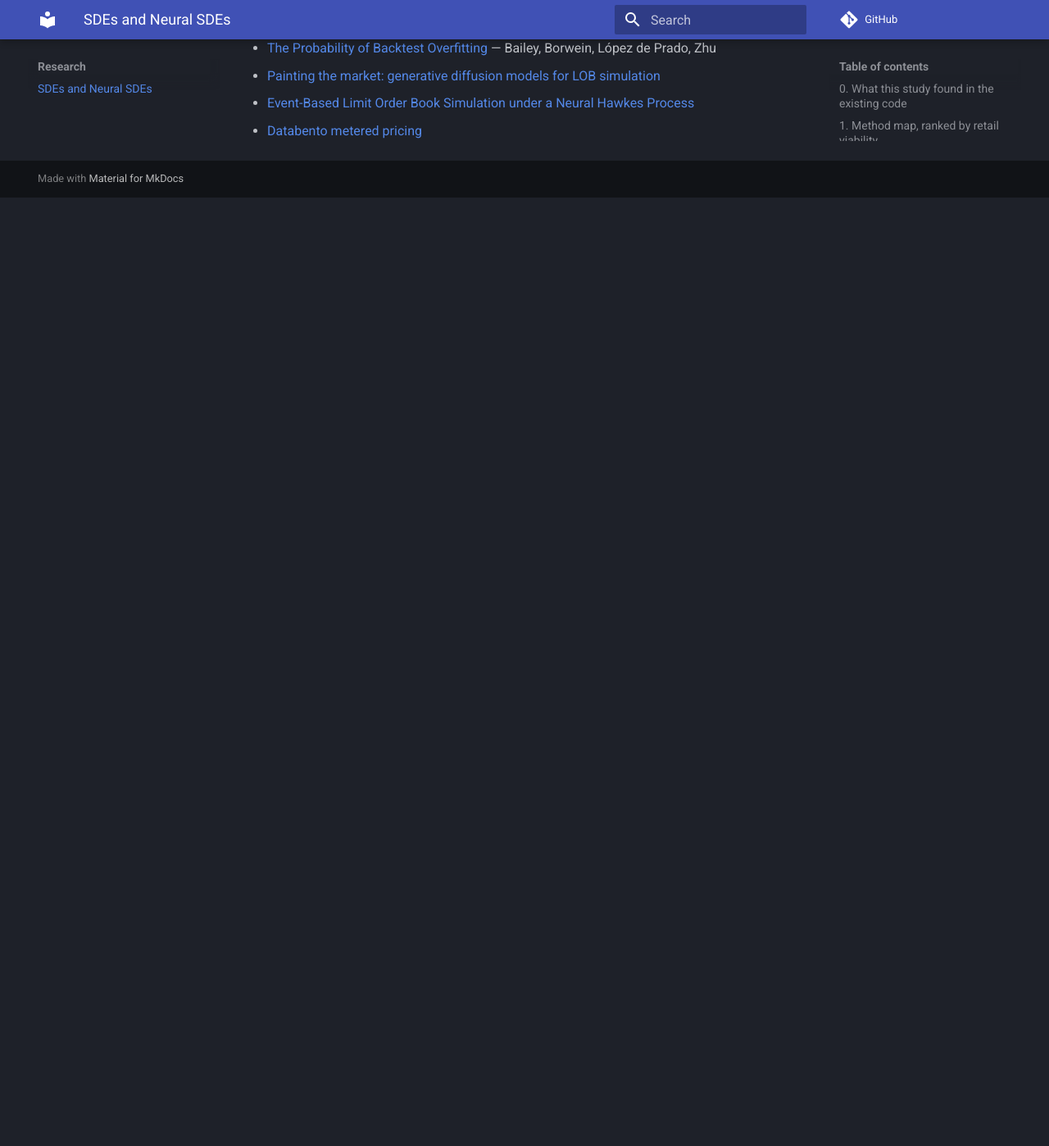
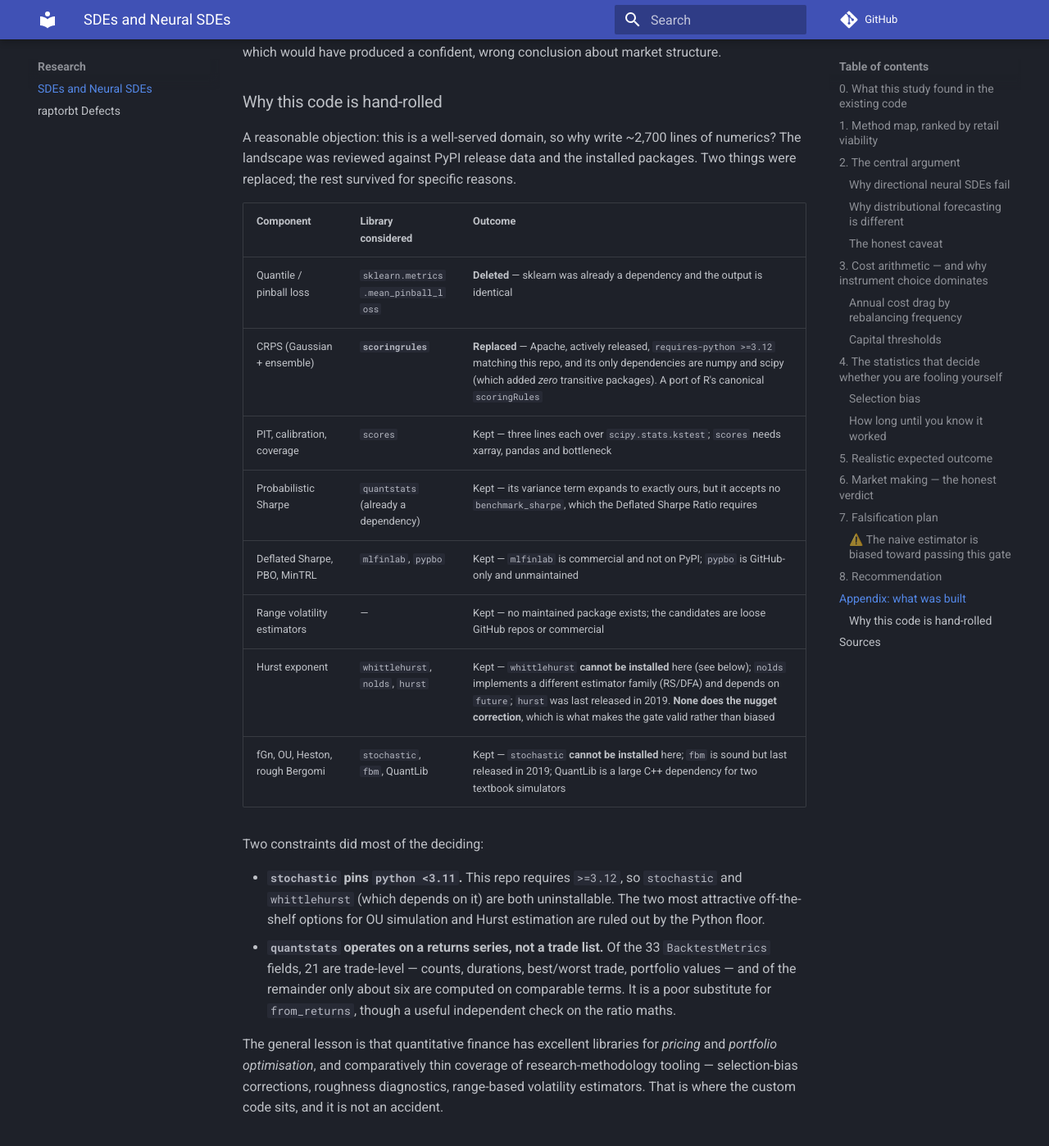
Before and after one commit to jstammers/snippy-scales, an MkDocs documentation site: the page built from docs/research/sde_market_dynamics.md, in a window 1280 px wide and 1400 px high, scrolled down 11730 px. Shown: the whole window at 82% size. Built offline with MkDocs 1.6.1 and Material for MkDocs 9.7.7, drawn with Linux system fonts in a browser that asks for light colours; comment, search, counter and statistics services are not loaded; before the commit the page ends 11971 px from its top, so only the background shows below that; some of the changed text lies outside the part shown.

Commit message:
refactor: adopt scoringrules and sklearn, upgrade raptorbt to 0.8.0
Reviewed the ~2,770 lines of custom numerics added over the previous sessions
against the maintained library landscape, using PyPI release data rather than
recollection. Two genuine duplications, and one much larger finding.

pinball_loss is deleted: sklearn.metrics.mean_pinball_loss is already a
dependency and produces identical output. Its tests move to sklearn and keep
their assertions, since the property is what the sizing work depends on.

CRPS becomes a thin wrapper over scoringrules - Apache, actively released,
requires-python >=3.12 matching this repo, and its only dependencies are numpy
and scipy, so it added zero transitive packages. The existing tests were the
specification and pass unchanged: CRPS reducing to MAE at zero spread, being
minimised at the true parameters, and the ensemble estimator converging to the
analytic Gaussian form.

The rest is kept, for reasons now recorded in the memo. The decisive constraints
are that `stochastic` pins python <3.11 - so it and whittlehurst cannot be
installed here at all - and that quantstats operates on a returns series while
21 of the 33 BacktestMetrics fields are trade-level.

Separately, the project was pinned to raptorbt>=0.3.2 while 0.8.0 had shipped.
Both previously reported raptorbt defects are fixed upstream: the 4-7x
multi-leg Sharpe inflation is gone, and periods_per_year now works. Bumped the
floor, threaded periods_per_year through make_config, and rewrote the two
canary tests to assert the corrected behaviour - 32 of 33 metrics now agree
exactly between engines.

The upgrade also exposed a real robustness gap here: from_raptorbt used
float(getattr(m, name, default)), which defaults only on absence and passes
None straight through. 0.8.0 returns profit_factor=None when there are no
losing trades, which crashed three tests. Added _num/_int helpers covering
absent, None and non-finite.

Two narrower raptorbt defects remain open and are written up with verified
reproductions in docs/research/raptorbt_defects.md: calmar_ratio ignores
periods_per_year (identical at 252, 365 and 1000), and the basket path still
zeroes exposure_pct, omega_ratio and max_drawdown_duration. Both are
regression-guarded. Also corrects the upstream link, which pointed at the
wrong repository.

Co-Authored-By: Claude Opus 5 <noreply@anthropic.com>
Claude-Session: https://claude.ai/code/session_01Gv6EduWCfaDWbQc8xkHqdb

```diff
--- a/docs/research/sde_market_dynamics.md
+++ b/docs/research/sde_market_dynamics.md
@@ -19,26 +19,37 @@ decides whether your backtest means anything). Both are quantified below.
 
 ## 0. What this study found in the existing code
 
-Before any of the analysis below, three defects in the current stack had to be fixed, because
-they made the question unanswerable. Two of them were inflating reported performance by
-roughly an order of magnitude.
+Before any of the analysis below, several defects in the stack had to be fixed, because they made
+the question unanswerable. Two of them were inflating reported performance by roughly an order
+of magnitude.
 
-| Finding | Effect | Status |
+| Finding | Effect | Resolution |
 |---|---|---|
-| `SignFlipInterpreter` reads only the **sign** of a position | All vol-scaled sizing silently discarded; `TrendFollowing`'s vol-scalar had zero effect on any result | Fixed — `TargetPositionEngine` |
-| raptorbt annualises with **365**, not 252 | Sharpe overstated by √(365/252) ≈ **1.20×** | Fixed — `periods_per_year`, divergence pinned by test |
-| raptorbt's **multi-leg path** (used by every evaluation fold) | Sharpe **4–7× higher** than its own single-instrument path on *identical* equity curves; `exposure_pct`, `omega_ratio` and trade-return fields silently zero | Fixed — documented, pinned by test |
+| `SignFlipInterpreter` reads only the **sign** of a position | All vol-scaled sizing silently discarded; `TrendFollowing`'s vol-scalar had zero effect on any result | Fixed here — `TargetPositionEngine` |
+| raptorbt annualised with **365**, not 252 | Sharpe overstated by √(365/252) ≈ **1.20×** | Fixed upstream in 0.8.0; `make_config` now passes `periods_per_year` explicitly |
+| raptorbt's **multi-leg path** (used by every evaluation fold) | Sharpe **4–7× higher** than its own single-instrument path on *identical* equity curves | Fixed upstream in 0.8.0; regression-guarded |
+| `from_raptorbt` cast `None` metrics with `float()` | Crashed on any run with no losing trades, where 0.8.0 returns `profit_factor=None` | Fixed here — `_num`/`_int` helpers |
 
-The combined effect, measured end-to-end on a **random walk with negligible drift**:
+**The project was pinned to `raptorbt>=0.3.2` while 0.8.0 had already shipped.** Both raptorbt
+defects were fixed upstream; the floor is now `>=0.8.0`, and 32 of the 33 metrics agree exactly
+between the two engines.
+
+The combined effect of the two annualisation defects, measured end-to-end on a **random walk with
+negligible drift**, is the reason this mattered:
 
 | Engine | Best sweep Sharpe | Deflated Sharpe | Verdict it implies |
 |---|---|---|---|
-| raptorbt (previous default) | **10.72** | 1.000 | "certain skill" |
+| raptorbt 0.3.2 (the old pin) | **10.72** | 1.000 | "certain skill" |
 | `TargetPositionEngine` | **0.42** | 0.606 | "probably nothing" |
 
 Equity curves and total returns were never affected — only the risk-adjusted ratios. But those
-ratios are exactly what a research programme steers by. **Any Sharpe recorded in this repo
-before this change should be treated as unusable.**
+ratios are exactly what a research programme steers by. **Any Sharpe recorded in this repo before
+the 0.8.0 upgrade should be treated as unusable.**
+
+Two narrower raptorbt defects remain open in 0.8.0 and are written up with reproductions in
+[`raptorbt_defects.md`](raptorbt_defects.md): `calmar_ratio` ignores `periods_per_year` (still
+hard-wired to 365, a ~1.46× overstatement on daily bars), and the basket path still returns zero
+for `exposure_pct`, `omega_ratio` and `max_drawdown_duration`. Both are regression-guarded here.
 
 ---
 
@@ -398,6 +409,38 @@ caught two real defects during development — an inverted bipower scaling const
 Gaussian noise read as 59% jumps, and the variogram lag bias described in Step 1 — either of
 which would have produced a confident, wrong conclusion about market structure.
 
+### Why this code is hand-rolled
+
+A reasonable objection: this is a well-served domain, so why write ~2,700 lines of numerics? The
+landscape was reviewed against PyPI release data and the installed packages. Two things were
+replaced; the rest survived for specific reasons.
+
+| Component | Library considered | Outcome |
+|---|---|---|
+| Quantile / pinball loss | `sklearn.metrics.mean_pinball_loss` | **Deleted** — sklearn was already a dependency and the output is identical |
+| CRPS (Gaussian + ensemble) | **`scoringrules`** | **Replaced** — Apache, actively released, `requires-python >=3.12` matching this repo, and its only dependencies are numpy and scipy (which added *zero* transitive packages). A port of R's canonical `scoringRules` |
+| PIT, calibration, coverage | `scores` | Kept — three lines each over `scipy.stats.kstest`; `scores` needs xarray, pandas and bottleneck |
+| Probabilistic Sharpe | `quantstats` (already a dependency) | Kept — its variance term expands to exactly ours, but it accepts no `benchmark_sharpe`, which the Deflated Sharpe Ratio requires |
+| Deflated Sharpe, PBO, MinTRL | `mlfinlab`, `pypbo` | Kept — `mlfinlab` is commercial and not on PyPI; `pypbo` is GitHub-only and unmaintained |
+| Range volatility estimators | — | Kept — no maintained package exists; the candidates are loose GitHub repos or commercial |
+| Hurst exponent | `whittlehurst`, `nolds`, `hurst` | Kept — `whittlehurst` **cannot be installed** here (see below); `nolds` implements a different estimator family (RS/DFA) and depends on `future`; `hurst` was last released in 2019. **None does the nugget correction**, which is what makes the gate valid rather than biased |
+| fGn, OU, Heston, rough Bergomi | `stochastic`, `fbm`, QuantLib | Kept — `stochastic` **cannot be installed** here; `fbm` is sound but last released in 2019; QuantLib is a large C++ dependency for two textbook simulators |
+
+Two constraints did most of the deciding:
+
+- **`stochastic` pins `python <3.11`.** This repo requires `>=3.12`, so `stochastic` and
+  `whittlehurst` (which depends on it) are both uninstallable. The two most attractive
+  off-the-shelf options for OU simulation and Hurst estimation are ruled out by the Python floor.
+- **`quantstats` operates on a returns series, not a trade list.** Of the 33 `BacktestMetrics`
+  fields, 21 are trade-level — counts, durations, best/worst trade, portfolio values — and of the
+  remainder only about six are computed on comparable terms. It is a poor substitute for
+  `from_returns`, though a useful independent check on the ratio maths.
+
+The general lesson is that quantitative finance has excellent libraries for *pricing* and
+*portfolio optimisation*, and comparatively thin coverage of research-methodology tooling —
+selection-bias corrections, roughness diagnostics, range-based volatility estimators. That is
+where the custom code sits, and it is not an accident.
+
 ## Sources
 
 - [Volatility is rough](https://www.tandfonline.com/doi/full/10.1080/14697688.2017.1393551) — Gatheral, Jaisson, Rosenbaum
--- a/mkdocs.yml
+++ b/mkdocs.yml
@@ -39,6 +39,7 @@ nav:
       - Data Ingestion: guides/data_ingestion.md
   - Research:
       - SDEs and Neural SDEs: research/sde_market_dynamics.md
+      - raptorbt Defects: research/raptorbt_defects.md
   - API Reference:
       - Python: api/python/index.md
       - Rust: api/rust/algo_core/index.html
```
Also changed, not shown: docs/architecture/backtest_engine.md (+1 -1 lines), docs/research/raptorbt_defects.md (added, +147 -0 lines), pyproject.toml (+4 -3 lines), 7 other files.
